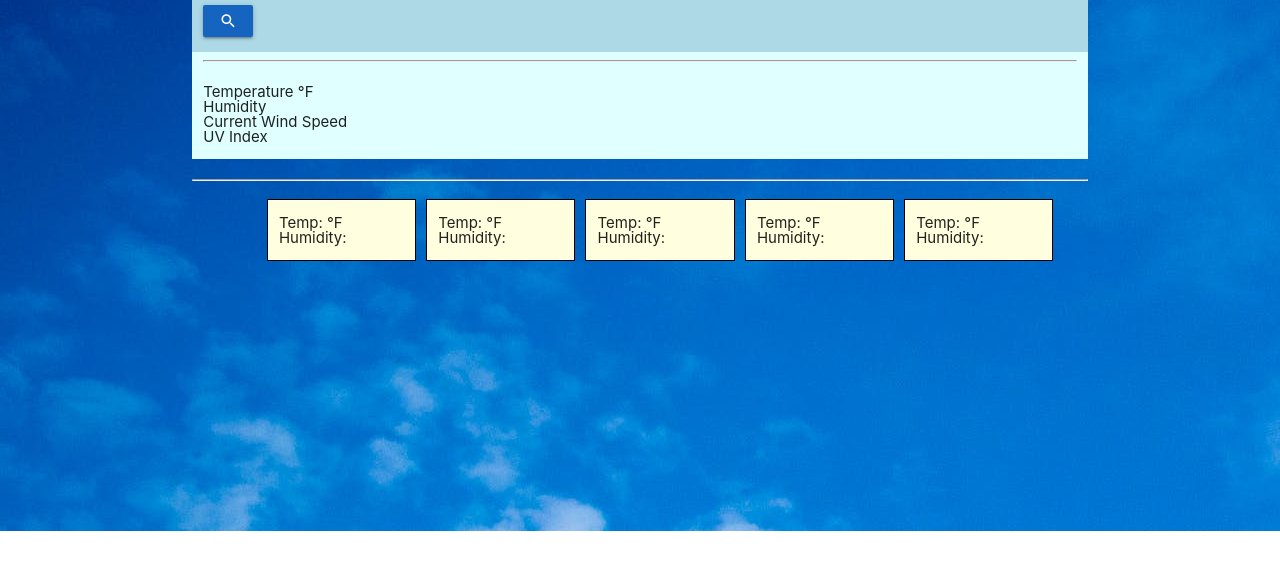
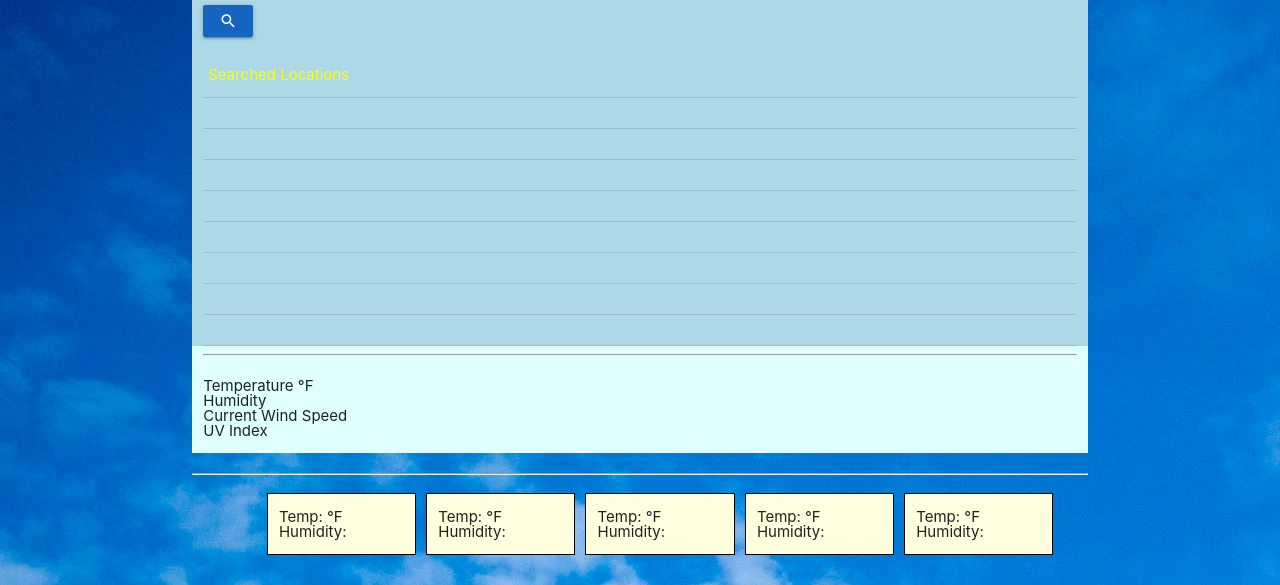
Before and after one commit to SaundersEddie/WeatherPlanner, a plain HTML site: page index.html in a window 1280 px wide. Shown: the part 269-854 px from the top of the page. Before the commit the page ends 800 px from the top, so only its background shows below. Drawn offline with nearby package versions, Linux system fonts and the light colour scheme; no server answers.

Commit message:
Adding in table update code for searched locations

```diff
--- a/assets/scripts/script.js
+++ b/assets/scripts/script.js
@@ -113,7 +113,7 @@ function checkUVRange(currentUV) {
   }
 
   if (currentUV > 2 && currentUV < 5) {
-    console.log("Med: ",currentUV);
+    console.log("Med: ", currentUV);
     $('#uvIndex').addClass("uvMed");
   }
 
@@ -123,7 +123,7 @@ function checkUVRange(currentUV) {
   }
 
   if (currentUV > 8) {
-    console.log("ZOMG!: ",currentUV);
+    console.log("ZOMG!: ", currentUV);
     $('#uvIndex').addClass("uvOMG");
   }
 
@@ -151,11 +151,16 @@ function tempConversion(myKTemp) {
 function updateSearchedList() {
   console.log("Update our searched list");
   console.log(locationsSearched);
+  // Create our table list
   for (var i = 0; i < 8; i++) {
-    myPlace = "#place" + parseInt((i) + 1);
-    console.log(myPlace);
-    $(myPlace).text(locationsSearched[i]);
+    myLocationTable = "<tr><td>" + (locationsSearched[i]) + "</td></tr>";
+    console.log(myLocationTable);
+    myTable = $("table tbody");
+    myTable.append(myLocationTable);
   }
+  //$('#placesTable').append(myLocationTable);
+
+
 }
 
 // Initial Data Load
--- a/index.html
+++ b/index.html
@@ -55,7 +55,18 @@
                             <!-- I of search for icon-->
                             <!-- placeholder buttons, we'll likely use a table to create this-->
                             <br><br>
-                            <ul class="placesList">
+                            <!-- Add our table here-->
+                            <table class="placesTable">
+                                <thead>
+                                    <tr>
+                                        <th>Searched Locations</th>
+                                    </tr>
+                                </thead>
+                                <tbody>
+
+                                </tbody>
+                            </table>
+                            <!-- <ul class="placesList">
                                 <li id="place1"></li>
                                 <li id="place2"></li>
                                 <li id="place3"></li>
@@ -64,7 +75,9 @@
                                 <li id="place6"></li>
                                 <li id="place7"></li>
                                 <li id="place8"></li>
-                            </ul>
+                            </ul> -->
+                            <!-- We'll use this area to build our list -->
+                            <div id="cityList"></div>
                         </form>
                     </div>
                 </section>
```
